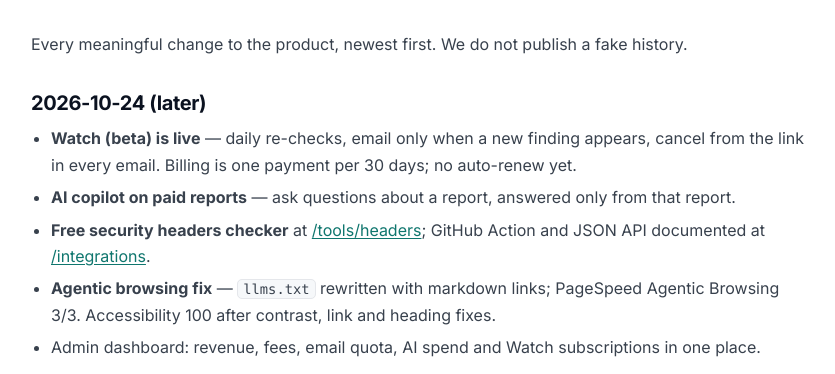
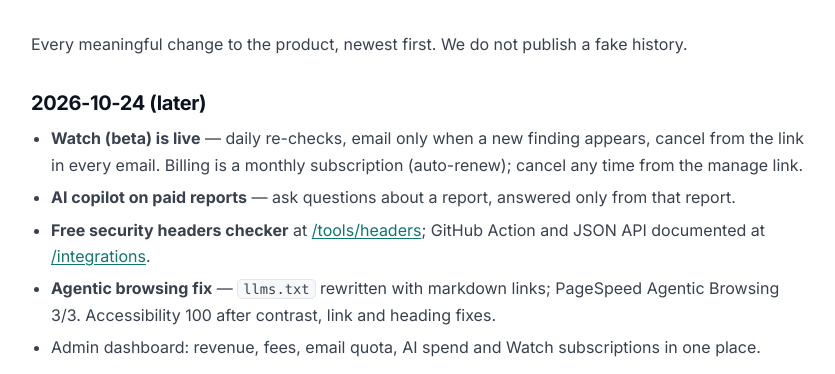
Before and after one commit to kumardhruv87-hue/trustfield, a Python web app: template app/shipproof/templates/changelog.html in a window 1280 px wide. Shown: the part 197-571 px from the top of the page, without its empty margins (219-1054 px from the left). Run offline with Jinja, Linux system fonts and the light colour scheme; the template is opened without the code that fills it, so the values that code supplies are empty.

Commit message:
Watch auto-renew: Razorpay subscriptions, webhooks, cancel, copy

```diff
--- a/app/shipproof/templates/changelog.html
+++ b/app/shipproof/templates/changelog.html
@@ -18,7 +18,7 @@
 <p>Every meaningful change to the product, newest first. We do not publish a fake history.</p>
 <h2>2026-10-24 (later)</h2>
 <ul>
-  <li><strong>Watch (beta) is live</strong> — daily re-checks, email only when a new finding appears, cancel from the link in every email. Billing is one payment per 30 days; no auto-renew yet.</li>
+  <li><strong>Watch (beta) is live</strong> — daily re-checks, email only when a new finding appears, cancel from the link in every email. Billing is a monthly subscription (auto-renew); cancel any time from the manage link.</li>
   <li><strong>AI copilot on paid reports</strong> — ask questions about a report, answered only from that report.</li>
   <li><strong>Free security headers checker</strong> at <a href="/tools/headers">/tools/headers</a>; GitHub Action and JSON API documented at <a href="/integrations">/integrations</a>.</li>
   <li><strong>Agentic browsing fix</strong> — <code>llms.txt</code> rewritten with markdown links; PageSpeed Agentic Browsing 3/3. Accessibility 100 after contrast, link and heading fixes.</li>
```
